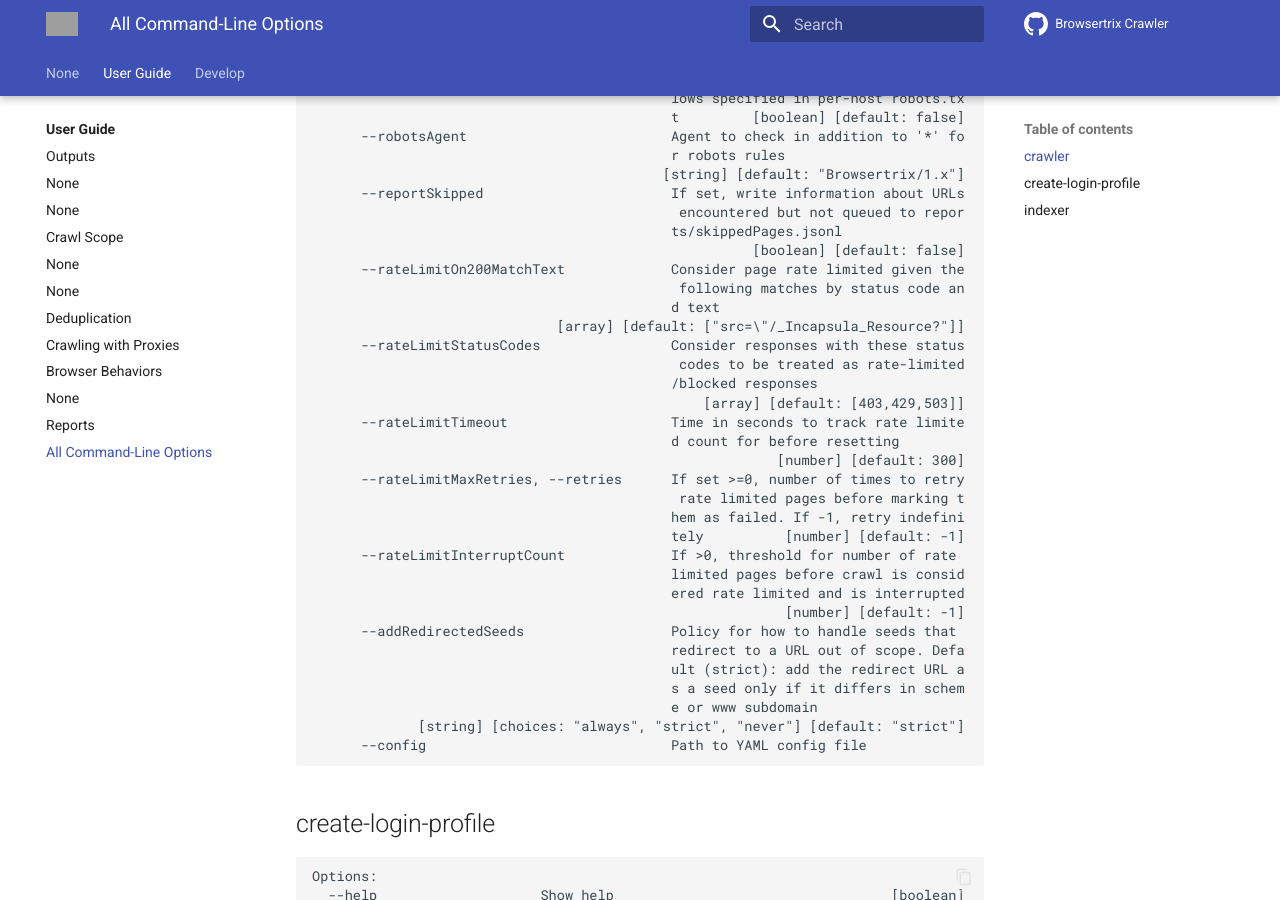
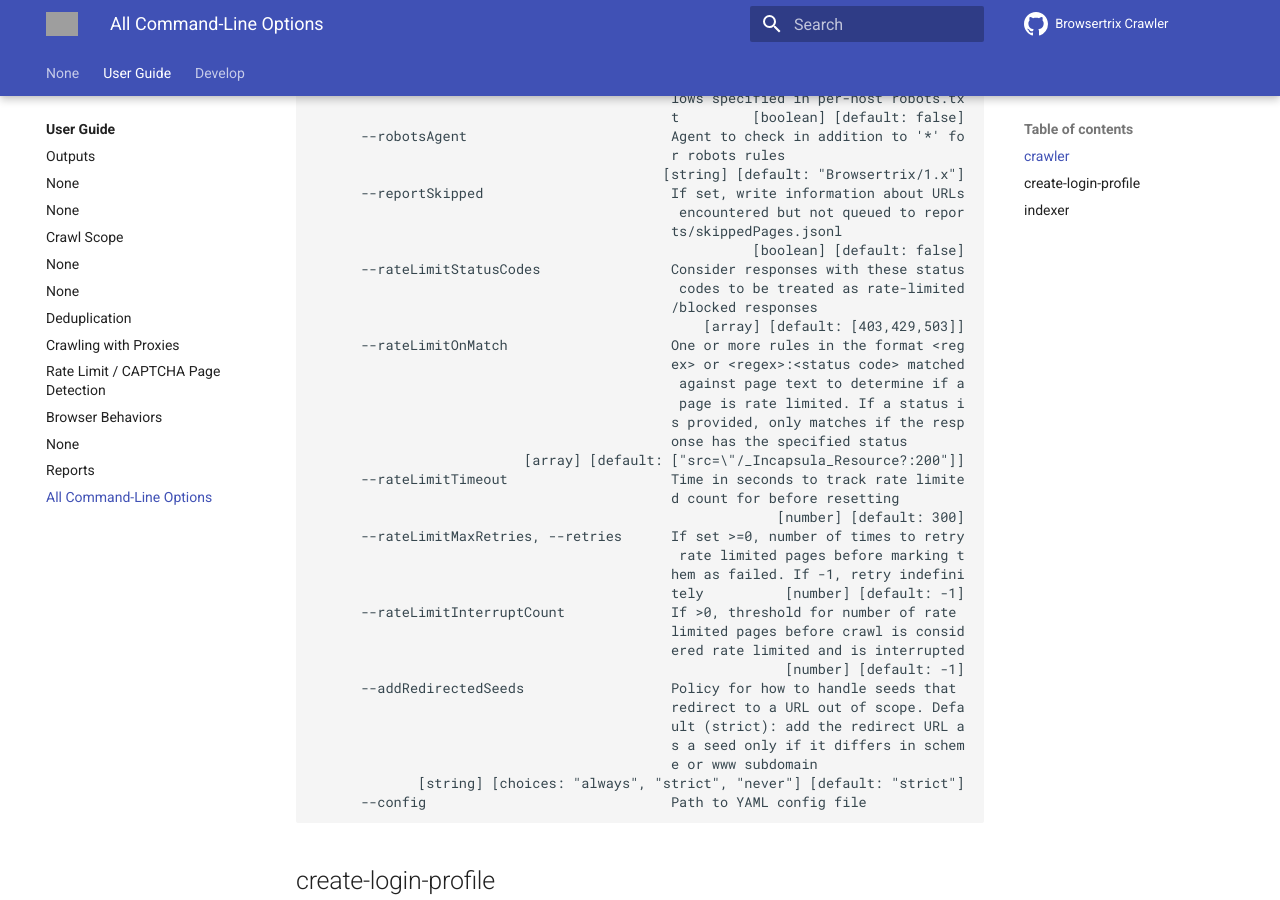
Before and after one commit to webrecorder/browsertrix-crawler, an MkDocs documentation site: the page built from docs/docs/user-guide/cli-options.md, in a window 1280 px wide and 900 px high, scrolled down 6819 px. Built offline with MkDocs 1.6.1 and Material for MkDocs 9.7.7, drawn with Linux system fonts in a browser that asks for light colours; comment, search, counter and statistics services are not loaded; grey boxes are pictures that could not be loaded.

Commit message:
Rate Limit Docs + more flexible custom rules (#1080)
Follow-up to #1015:
- Replace --rateLimitOn200MatchText with --rateLimitOnMatch to allow
specifying either a '<regex> or '<regex>:<status_code>' rules to flag page as rate limited by regex
and optionally by status code
- Add docs for rate limit detection in user-guide/rate-limits.md

---------

Co-authored-by: Tessa Walsh <tessa@bitarchivist.net>
Co-authored-by: Misty De Méo <mistydemeo@gmail.com>

```diff
--- a/docs/docs/user-guide/cli-options.md
+++ b/docs/docs/user-guide/cli-options.md
@@ -357,14 +357,17 @@ Options:
                                              encountered but not queued to repor
                                             ts/skippedPages.jsonl
                                                       [boolean] [default: false]
-      --rateLimitOn200MatchText             Consider page rate limited given the
-                                             following matches by status code an
-                                            d text
-                              [array] [default: ["src=\"/_Incapsula_Resource?"]]
       --rateLimitStatusCodes                Consider responses with these status
                                              codes to be treated as rate-limited
                                             /blocked responses
                                                 [array] [default: [403,429,503]]
+      --rateLimitOnMatch                    One or more rules in the format <reg
+                                            ex> or <regex>:<status code> matched
+                                             against page text to determine if a
+                                             page is rate limited. If a status i
+                                            s provided, only matches if the resp
+                                            onse has the specified status
+                          [array] [default: ["src=\"/_Incapsula_Resource?:200"]]
       --rateLimitTimeout                    Time in seconds to track rate limite
                                             d count for before resetting
                                                          [number] [default: 300]
--- a/docs/mkdocs.yml
+++ b/docs/mkdocs.yml
@@ -55,6 +55,7 @@ nav:
     - user-guide/browser-profiles.md
     - user-guide/dedupe.md
     - user-guide/proxies.md
+    - user-guide/rate-limits.md
     - user-guide/behaviors.md
     - user-guide/qa.md
     - user-guide/reports.md
```
Also changed, not shown: docs/docs/user-guide/dedupe.md (+1 -1 lines), docs/docs/user-guide/outputs.md (+1 -1 lines), docs/docs/user-guide/rate-limits.md (added, +62 -0 lines), 3 other files.
